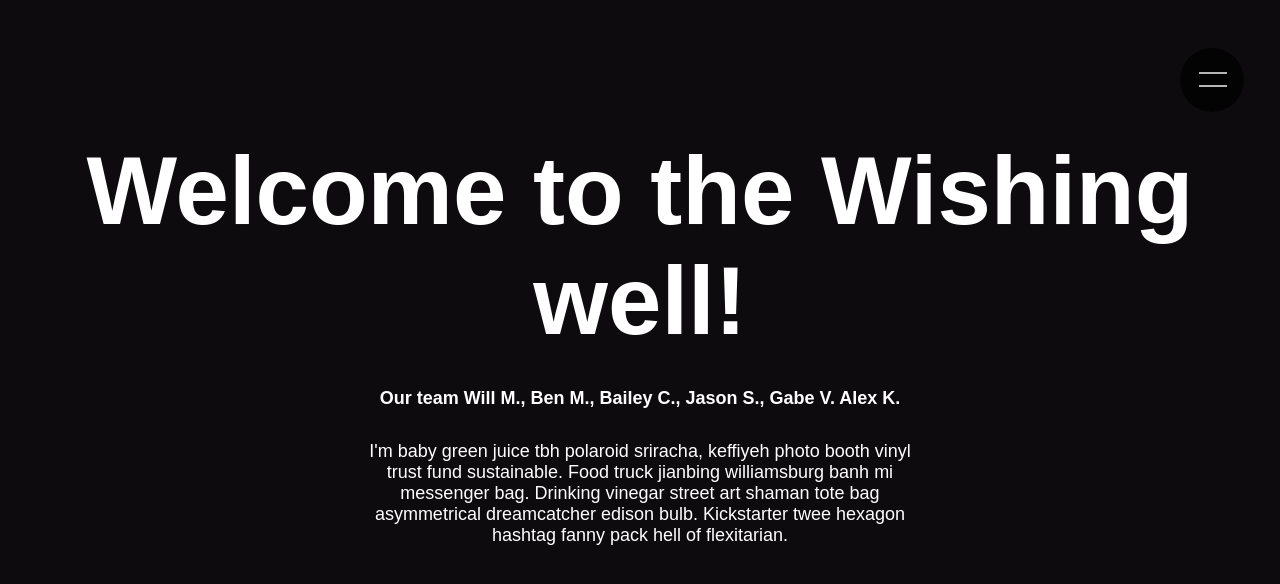
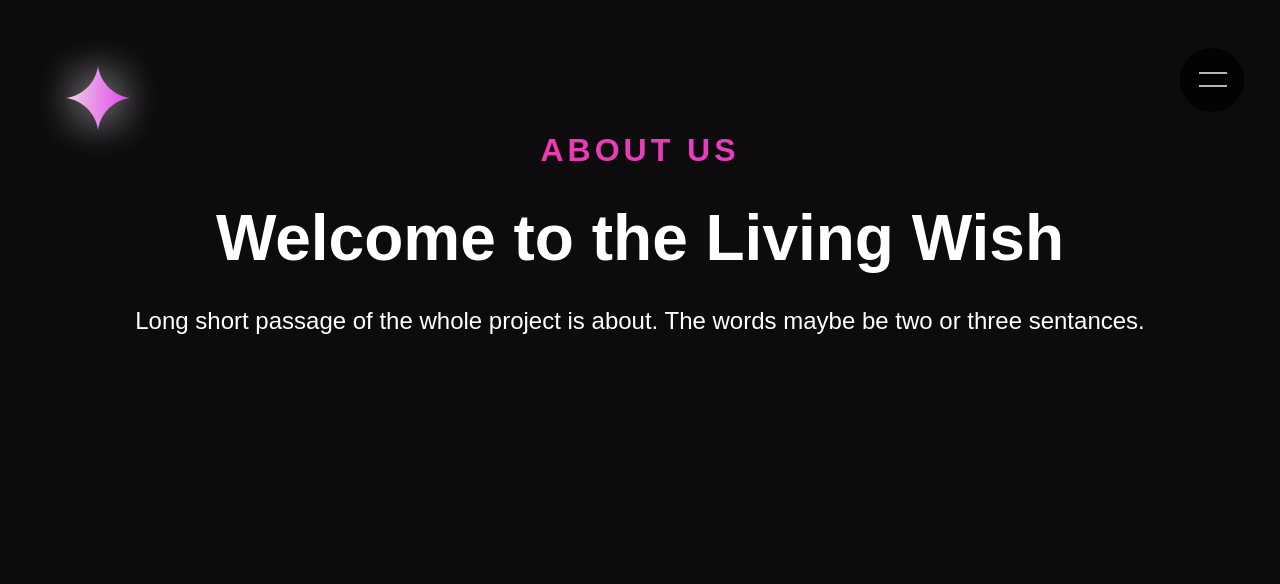
Before and after one commit to 5jasonc/prism-capstone2-project, a plain HTML site: page aboutus.html in a window 1280 px wide. Drawn offline with nearby package versions, Linux system fonts and the light colour scheme.

Commit message:
update about me page

```diff
--- a/learnmore.html
+++ b/aboutus.html
@@ -31,14 +31,16 @@
         <span class="bar bottom"></span>
     </label>
     <label class="close-menu" for="checked"></label>
+    <div class="logo">
+        <a href="welcome.html"><img src="logo.png" width="100%" alt="logo of star"></a>
+    </div>
     <nav class="drawer-menu">
         <ul>
             <h1>Menu</h1>
             <li><a href="welcome.html">Home</a></li>
             <li><a href="listofwishes.html">Make a Wish</a></li>
             <li><a href="index.html">View Gallery</a></li>
-            <li><a href="#">See your jelly</a></li>
-            <li><a href="learnmore.html">Learn More</a></li>
+            <li><a href="aboutus.html">Learn More</a></li>
         </ul>
         <div class="socialmedias">
             <div class="Twitter"></div>
@@ -47,9 +49,9 @@
         </div>
     </nav>
     <section class="learnmorebg">
-        <h1>Welcome to the Wishing well!</h1>
-        <h2>Our team Will M., Ben M., Bailey C., Jason S., Gabe V. Alex K.</h2>
-        <p>I'm baby green juice tbh polaroid sriracha, keffiyeh photo booth vinyl trust fund sustainable. Food truck jianbing williamsburg banh mi messenger bag. Drinking vinegar street art shaman tote bag asymmetrical dreamcatcher edison bulb. Kickstarter twee hexagon hashtag fanny pack hell of flexitarian.</p>
+        <h1>ABOUT US</h1>
+        <h2>Welcome to the Living Wish</h2>
+        <p>Long short passage of the whole project is about. The words maybe be two or three sentances.</p>
     </section>
 </body>
 
--- a/styles/main.css
+++ b/styles/main.css
@@ -138,6 +138,9 @@ a {
 }
 
 .logo {
+  position: absolute;
+  left: 16px;
+  top: 16px;
   width: 164px;
   height: 164px;
   position: absolute;
@@ -448,8 +451,29 @@ ul {
   height: 100vh;
 }
 
-.learnmorebg h1,
-.learnmorebg h2,
+.learnmorebg h1{
+  text-transform: uppercase;
+  font-size: 32px;
+  letter-spacing: 4px;
+  background: linear-gradient(101deg, #F2387C, #DE41F2);
+  -webkit-background-clip: text;
+  -webkit-text-fill-color: transparent;
+  font-weight: bold;
+  text-align: center;
+  margin-top: 132px;
+}
+
+
+.learnmorebg h2
+{
+  padding-top: 32px;
+  font-size: 5vw;
+  max-width: 960px;
+  margin: auto;
+  text-align: center;
+}
+
+
 .learnmorebg p {
   color: white;
   text-align: center;
@@ -457,11 +481,9 @@ ul {
   max-width: 32em;
   margin: auto;
   font-size: 18px;
-}
-
-.learnmorebg h1 {
-  padding-top: 136px;
-  font-size: 96px;
+  padding-top: 32px;
+  font-size: 24px;
+  max-width: 1200px;
 }
 
 
```
Also changed, not shown: index.html (+1 -2 lines), stars.html (+1 -2 lines), welcome.html (+35 -6 lines).
